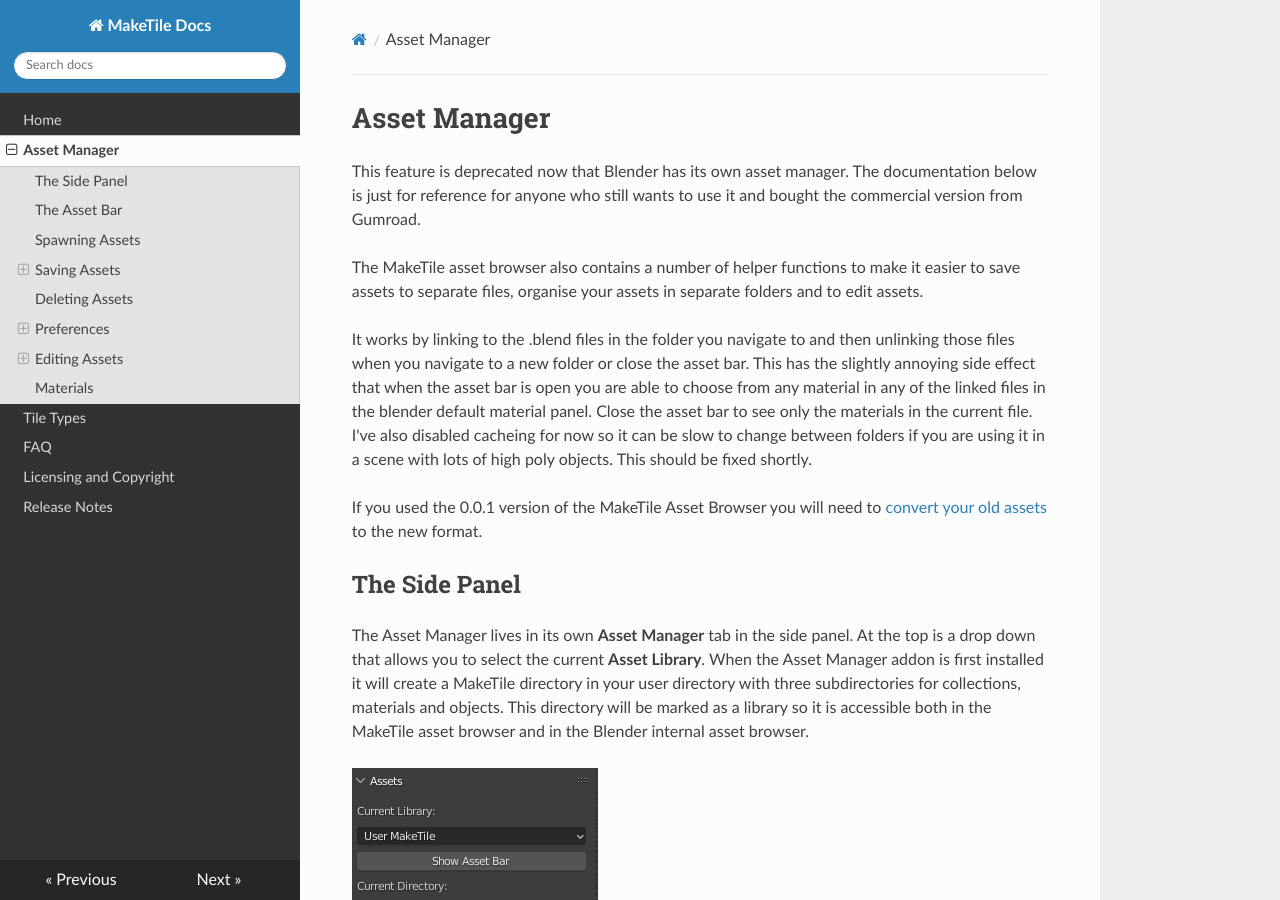
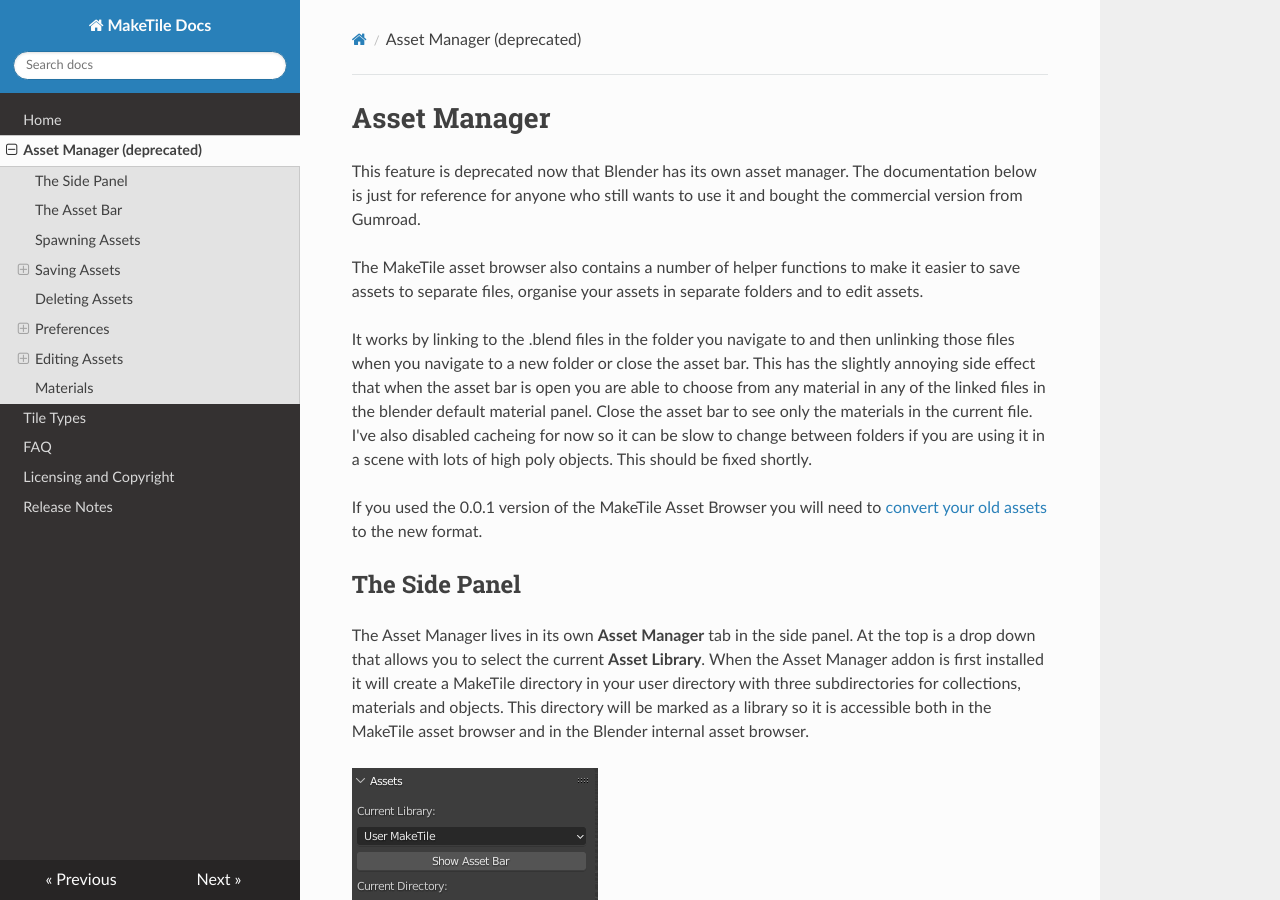
Before and after one commit to richeyrose/make-tile, an MkDocs documentation site: the page built from docs/asset_manager.md, in a window 1280 px wide and 900 px high. Built offline with MkDocs 1.6.1, drawn with Linux system fonts in a browser that asks for light colours; nearby versions of some CDN libraries.

Commit message:
Deprecate asset manager in mkdocs.yml

```diff
--- a/mkdocs.yml
+++ b/mkdocs.yml
@@ -1,7 +1,7 @@
 site_name: MakeTile Docs
 nav:
   - Home: index.md
-  - Asset Manager: asset_manager.md
+  - Asset Manager (deprecated): asset_manager.md
   - Tile Types: tile_types.md
   - FAQ: faq.md
   - Licensing and Copyright: licensing.md
```
